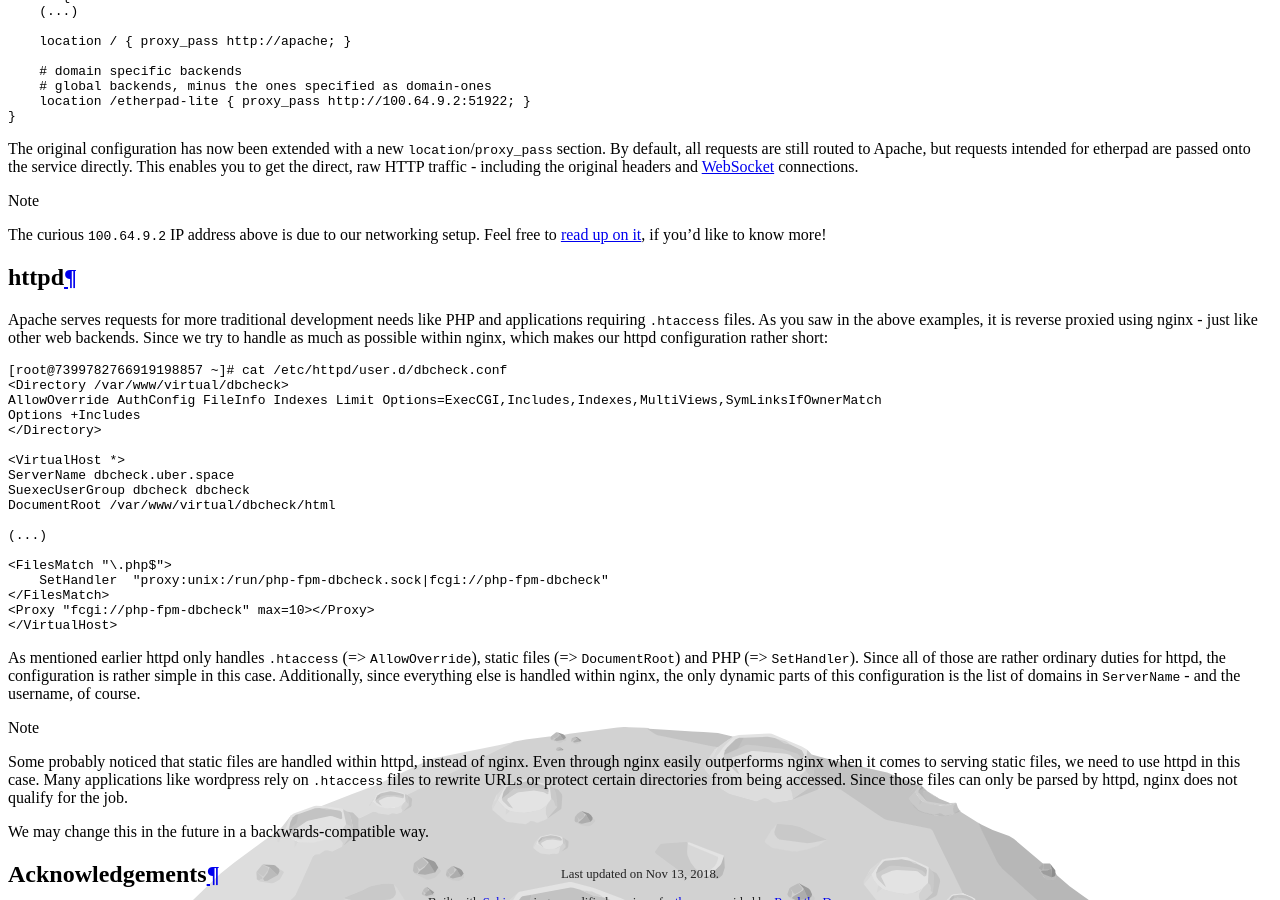
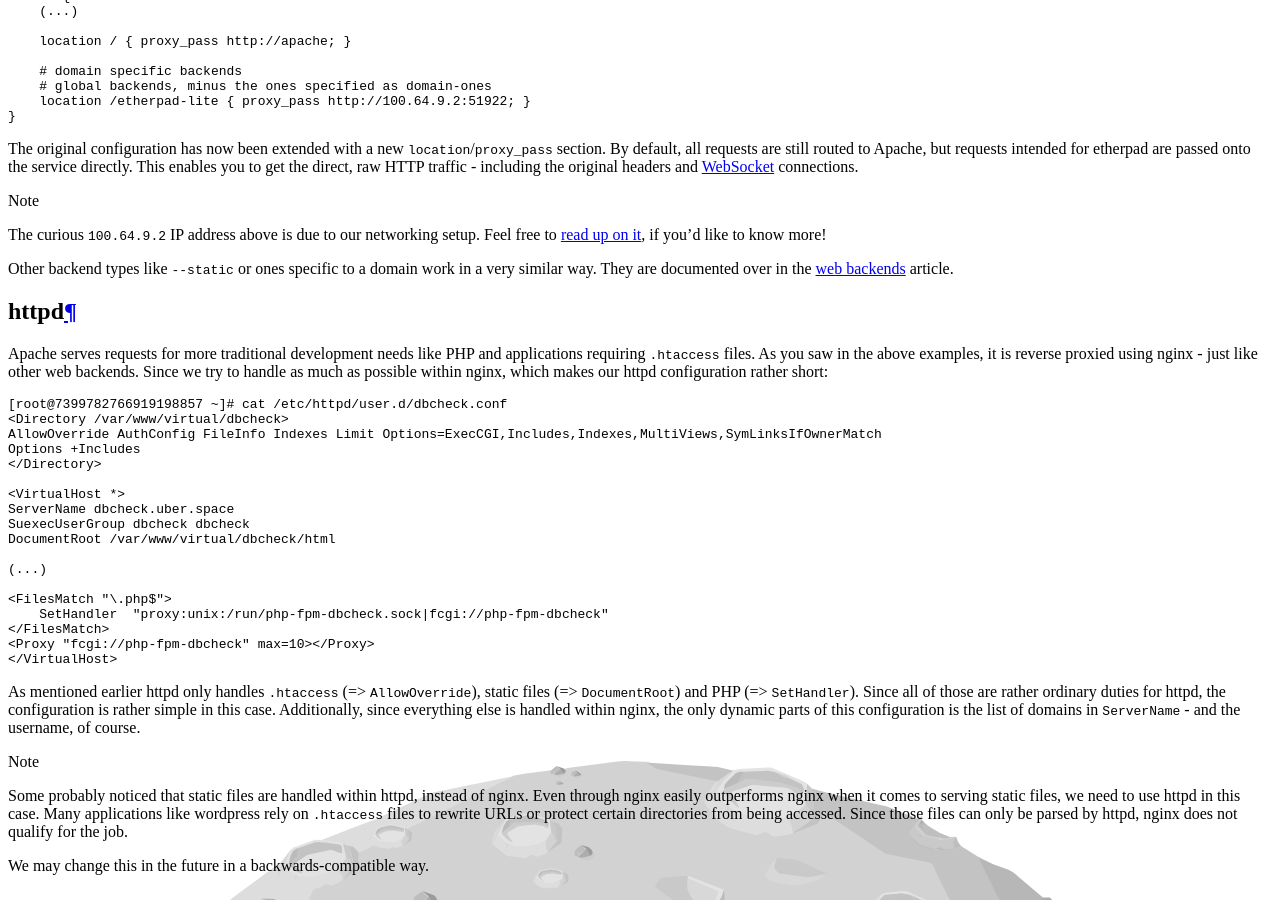
Before and after one commit to Uberspace/manual, a Sphinx documentation site: the page built from source/background-http-stack.rst, in a window 1280 px wide and 900 px high, scrolled down 2343 px. Built offline with Sphinx 7.4.7 and the Read the Docs theme 2.0.0, drawn with Linux system fonts in a browser that asks for light colours; pages that are not in the unit, such as notebooks, are missing from menus.

Commit message:
:bulb: hint stronger towards the web backend article in http stack background

```diff
--- a/source/background-http-stack.rst
+++ b/source/background-http-stack.rst
@@ -98,6 +98,11 @@ connections.
   The curious ``100.64.9.2`` IP address above is due to our networking setup.
   Feel free to :ref:`read up on it <network>`, if you'd like to know more!
 
+
+Other backend types like ``--static`` or ones specific to a domain work in a
+very similar way. They are documented over in the :ref:`web backends <backends>`
+article.
+
 httpd
 =====
 
```
